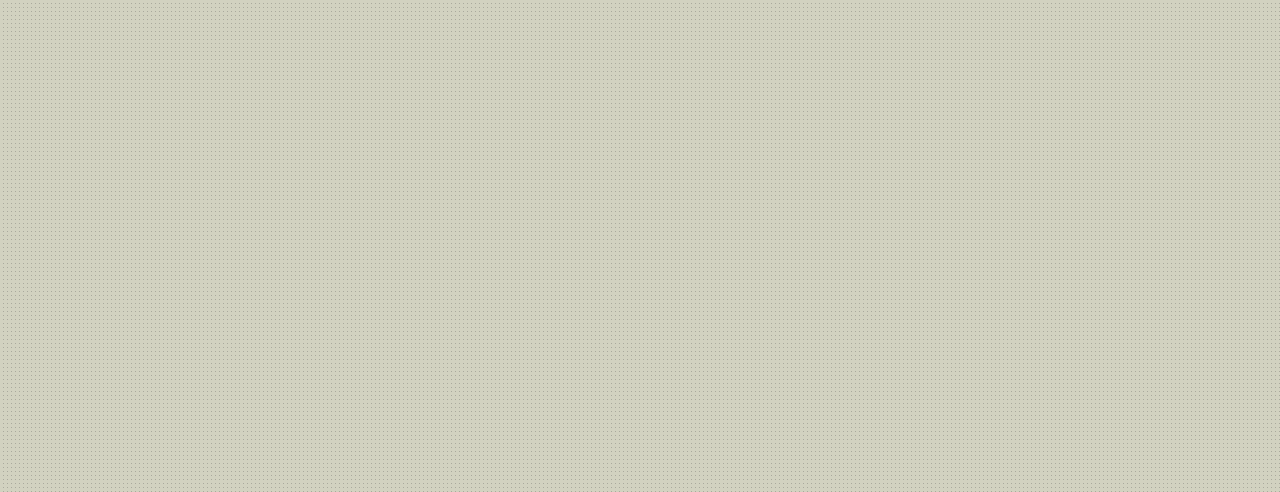
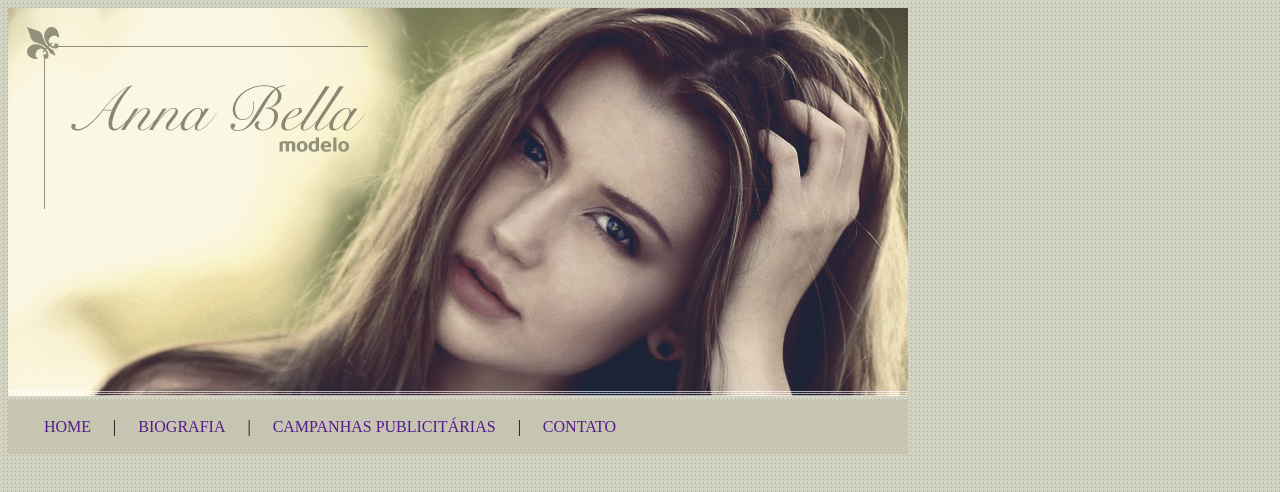
Before and after one commit to daviemanuels/projetoAnnaBella, a plain HTML site: page index.html in a window 1280 px wide. Shown: the top 492 px of the page. Drawn offline with Linux system fonts and the light colour scheme.

Commit message:
Foi adicionado capa e menu

```diff
--- a/index.html
+++ b/index.html
@@ -8,6 +8,16 @@
         <link rel="stylesheet" type="text/css" href="style.css">
     </head>
     <body>
-
+        <div id="geral">
+            <div class="imagem-capa">
+                <img src="imagens/capa.png" alt="" srcset="">
+            </div>
+            <div class="menu">
+                <a href="">HOME</a> |
+                <a href="">BIOGRAFIA</a> |
+                <a href="">CAMPANHAS PUBLICITÁRIAS</a> |
+                <a href="">CONTATO</a>
+            </div>
+        </div>
     </body>
 </html>
--- a/style.css
+++ b/style.css
@@ -1,3 +1,18 @@
 body {
     background-image: url('imagens/fundo.png');
 }
+
+#geral {
+    width: 900px;
+
+}
+
+.menu {
+    background-color: #c5c5b2;
+    padding: 18px;
+}
+
+.menu a {
+    padding: 18px;
+    text-decoration: none;
+}
```
